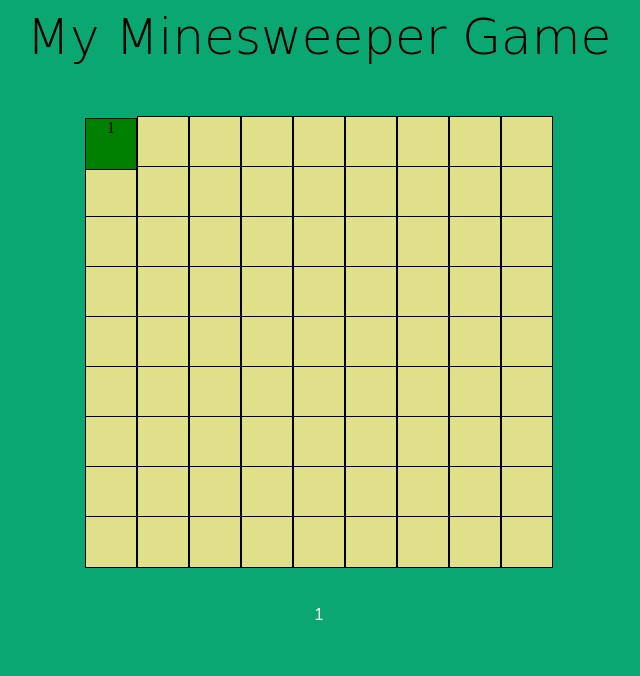
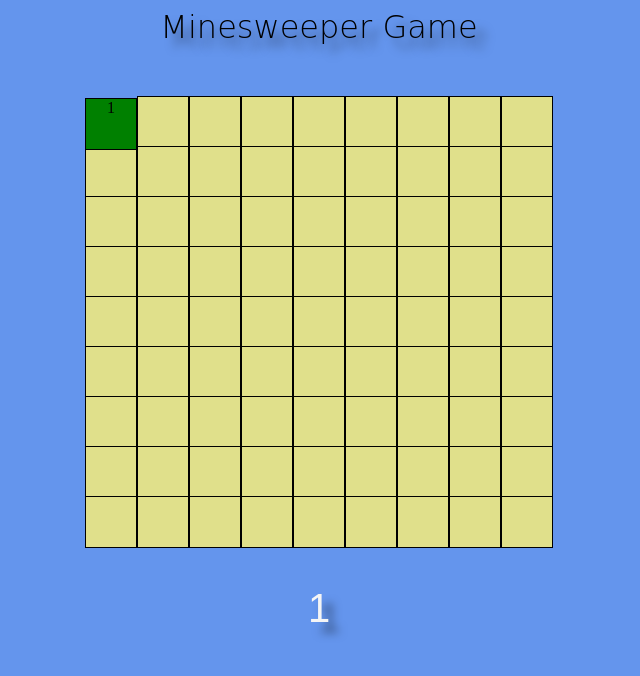
Before and after one commit to iamrohitagg/MineSweeper_Game, a plain HTML site: page index.html in a window 1280 px wide. Both pictures are taken after a click on the element 432 px from the left and 142 px from the top of the page. Shown: the whole page, without its empty margins (321-961 px from the left). Drawn offline with Linux system fonts and the light colour scheme.

Commit message:
adding some basic style

```diff
--- a/css/main.css
+++ b/css/main.css
@@ -1,19 +1,25 @@
 body{
-background-color: rgb(11, 167, 115);
+    background-color: cornflowerblue
 }
 #points{
     margin-top: 40px;
-    font-size: large;
+    font-size: 40px;
     font: icon;
     color:whitesmoke;
+    text-shadow: 10px 10px 10px rgba(0, 0, 0, 0.5);
 }
 h1{
     text-align: center;
-    font-size: 50px;
     font-weight: 100;
     font-family: cursive;
+    text-shadow: 10px 10px 10px rgba(0, 0, 0, 0.5);
 }
 #root{
     display: block;
     margin-top: 50px;
 }
+#congo{
+    position: absolute;
+    margin-top: 60px;
+    display: none;
+}
--- a/index.html
+++ b/index.html
@@ -1,18 +1,18 @@
 <html>
     <head>
         <title>
-            My Bomber Game
+            BomberBoo
         </title>
         <meta name="viewport" content="width = device-width, initial-scale = 1.0">
         <link rel="stylesheet" type = "text/css" href="./css/main.css">
     </head>
     <body>
-        <h1>My Minesweeper Game</h1>
-        <div style="text-align: center">
+        <h1>Minesweeper Game</h1>
+        <div style="text-align: center; position: relative;">
             <div id = "root"></div>
             <div id="points">Points : </div>
             <div id="start" style="display: none;">Start New Game</div>
-            <div id="congo" style="display: none;">Congratulations</div>
+            <div id="congo">Congratulations</div>
         </div>
         <script src="./javascript/main.js"></script>
     </body>
--- a/javascript/main.js
+++ b/javascript/main.js
@@ -1,10 +1,16 @@
 'use strict';
 function startGame(){
     let score = 0;
+    //grid for the minesweeper
     let root = document.getElementById("root");
+    //points section
     let points = document.getElementById("points");
+    // butoon for new game
     let newGame = document.getElementById("start");
     let congo = document.getElementById("congo");
+
+    //array for the bombs to be in grid
+    //math.floor creates random value in range [0,1)
     let bombIndexes = Array.from({length:10},()=>Math.floor(Math.random()*81));
     // let bombIndexes = generateRandom([]);
     // console.log("her",bombIndexes);
@@ -57,14 +63,16 @@ function startGame(){
                         visited.push(currentIndex);
                         score++;
                         points.innerHTML = score;
+                        points.style.fontSize = "40px";
                         cell.style.background = "green";
                         cell.innerHTML = bombs;
                         cell.style.position = "relative";
                         cell.style.top  = " -35px";
+                        // cell.style.box-shadow = "10px 10px 10px rgba(0, 0, 0, 0.5)";
                     }
                 }
                 else{
-                    for(let j = 0;j<10;j++){
+                    for(let j = 0;j < 10; j++){
                         gameOver = true;
                         let bomb = bombIndexes[j];
                         let bombNode = document.getElementById(bomb);
@@ -80,11 +88,19 @@ function startGame(){
         }
         root.appendChild(row);
     }
+
+    //displaying the congo div if score is equal to 72
     if(score == 72){
         congo.style.display = "block";
+
     }
     newGame.addEventListener("click",()=>{
         location.reload();
     })
+
+    //applying styles to the start div
+    newGame.style.fontSize = "40px";
+    newGame.style.fontFamily = "cursive";
+    newGame.style.border = " 3px solid black"
 }
 startGame();
```
